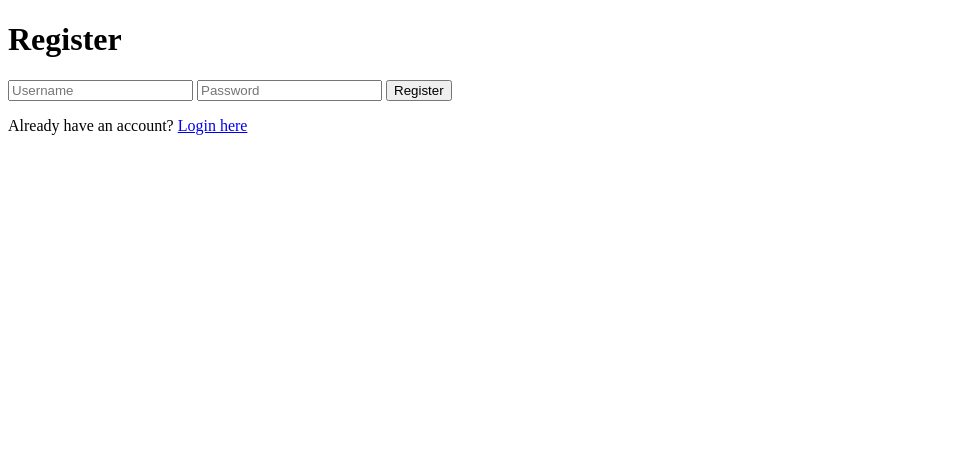
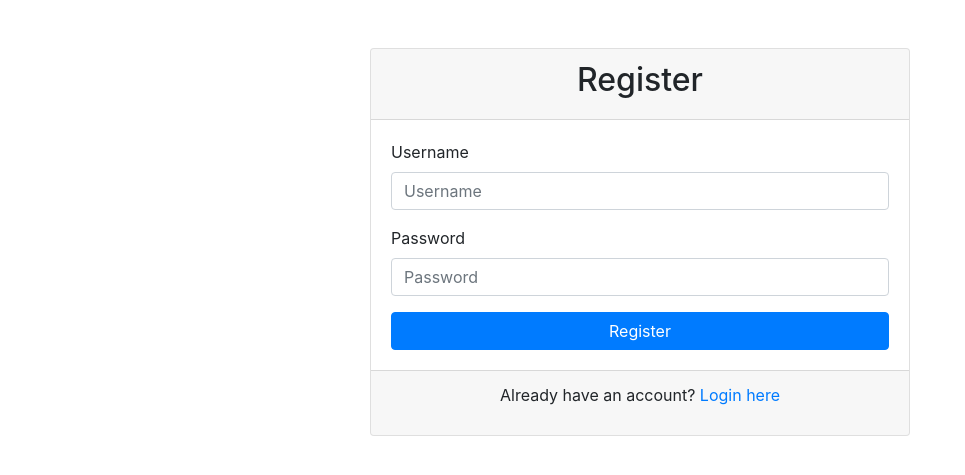
Before and after one commit to Harsha29-kns/RETURN-PREDICTION-BY-USING-ML, a Flask app: page /register in a window 1280 px wide. Shown: the top 475 px of the page, without its empty margins (0-965 px from the left). Run offline with Flask 3, Linux system fonts and the light colour scheme; parts of the project's set-up code (start-up, migrations or seed data) failed here and were passed over; some libraries are stand-ins or nearby versions.

Commit message:
Update register.html with modern Bootstrap design

```diff
--- a/templates/register.html
+++ b/templates/register.html
@@ -2,15 +2,40 @@
 <html lang="en">
 <head>
     <meta charset="UTF-8">
+    <meta name="viewport" content="width=device-width, initial-scale=1, shrink-to-fit=no">
     <title>Register</title>
+    <link href="https://stackpath.bootstrapcdn.com/bootstrap/4.5.2/css/bootstrap.min.css" rel="stylesheet">
 </head>
 <body>
-    <h1>Register</h1>
-    <form action="{{ url_for('register') }}" method="post">
-        <input type="text" name="username" placeholder="Username" required>
-        <input type="password" name="password" placeholder="Password" required>
-        <button type="submit">Register</button>
-    </form>
-    <p>Already have an account? <a href="{{ url_for('login') }}">Login here</a></p>
+    <div class="container mt-5">
+        <div class="row justify-content-center">
+            <div class="col-md-6">
+                <div class="card">
+                    <div class="card-header text-center">
+                        <h2>Register</h2>
+                    </div>
+                    <div class="card-body">
+                        <form action="{{ url_for('register') }}" method="post">
+                            <div class="form-group">
+                                <label for="username">Username</label>
+                                <input type="text" class="form-control" id="username" name="username" placeholder="Username" required>
+                            </div>
+                            <div class="form-group">
+                                <label for="password">Password</label>
+                                <input type="password" class="form-control" id="password" name="password" placeholder="Password" required>
+                            </div>
+                            <button type="submit" class="btn btn-primary btn-block">Register</button>
+                        </form>
+                    </div>
+                    <div class="card-footer text-center">
+                        <p>Already have an account? <a href="{{ url_for('login') }}">Login here</a></p>
+                    </div>
+                </div>
+            </div>
+        </div>
+    </div>
+    <script src="https://code.jquery.com/jquery-3.5.1.slim.min.js"></script>
+    <script src="https://cdn.jsdelivr.net/npm/@popperjs/core@2.5.4/dist/umd/popper.min.js"></script>
+    <script src="https://stackpath.bootstrapcdn.com/bootstrap/4.5.2/js/bootstrap.min.js"></script>
 </body>
 </html>
```
